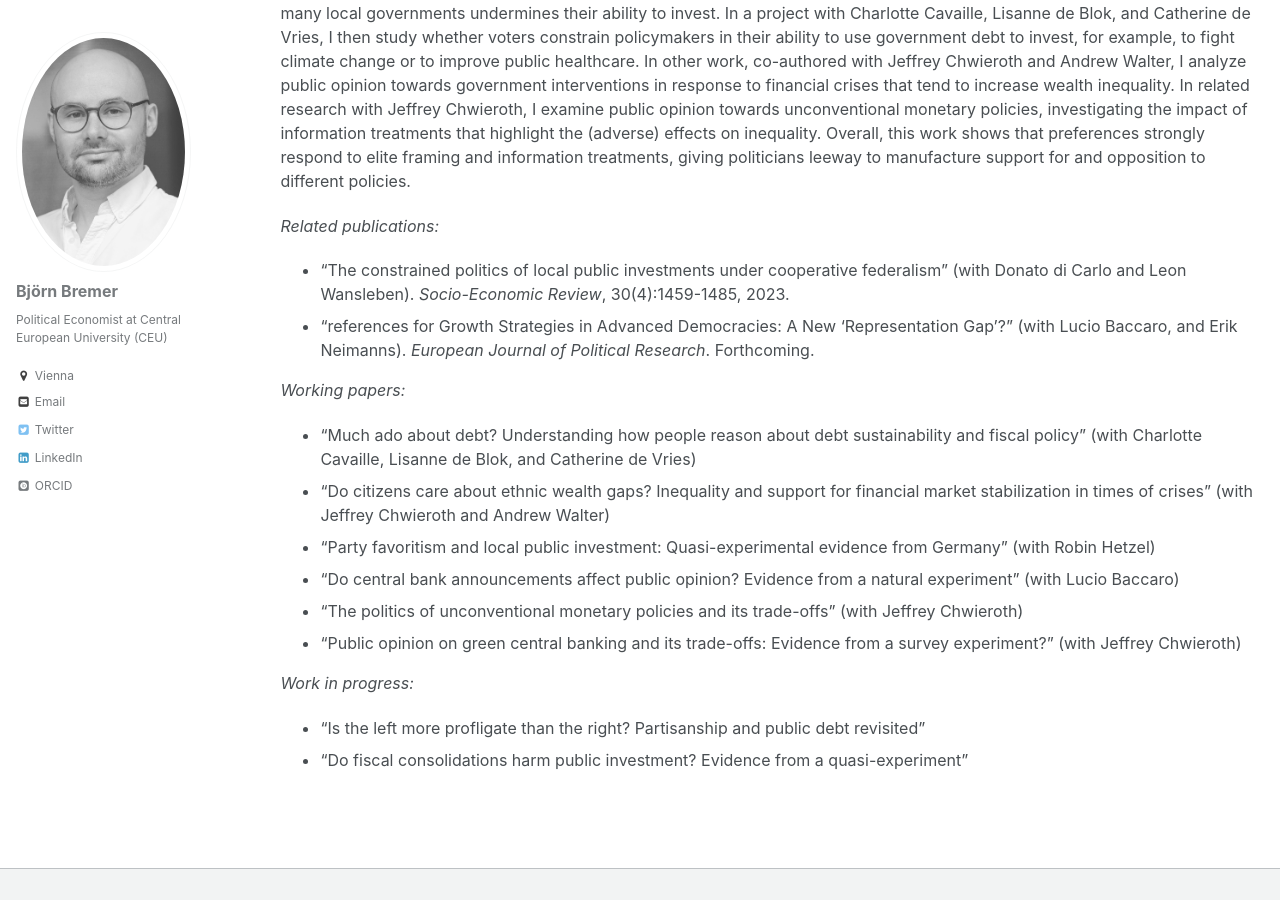
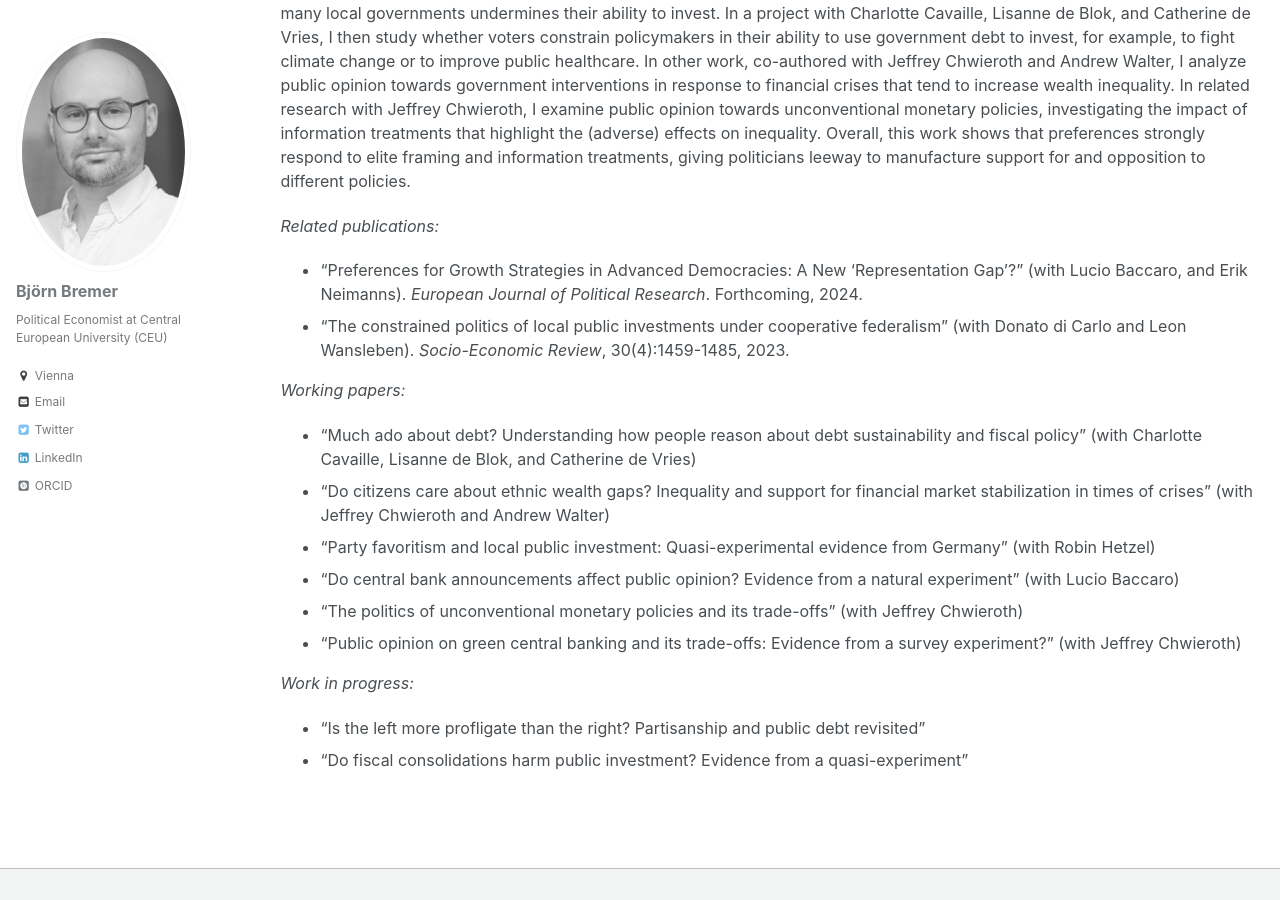
Before and after one commit to bjoernbremer/bjoernbremer.github.io, a Jekyll site: the page built from _projects/4_politics_macroeconomics.md, in a window 1280 px wide and 900 px high, scrolled down 495 px. Built offline with Jekyll 4.4.1, drawn with Linux system fonts in a browser that asks for light colours; some web fonts are replaced.

Commit message:
Update 4_politics_macroeconomics.md

```diff
--- a/_projects/4_politics_macroeconomics.md
+++ b/_projects/4_politics_macroeconomics.md
@@ -12,8 +12,8 @@ A large focus of these projects is to examine the relationship between macroecon
 
 *Related publications:*
 
+* "Preferences for Growth Strategies in Advanced Democracies: A New 'Representation Gap'?" (with [Lucio Baccaro](http://www.mpifg.de/people/lb/index_en.asp), and [Erik Neimanns](https://www.mpifg.de/forschung/wissdetails_en.asp?MitarbID=885)). *European Journal of Political Research*. Forthcoming, 2024.
 * ["The constrained politics of local public investments under cooperative federalism"](https://doi.org/10.1093/ser/mwac026) (with [Donato di Carlo](https://www.mpifg.de/person/110112/753645) and [Leon Wansleben](https://www.mpifg.de/person/wansleben-leon/576460)). *Socio-Economic Review*,  30(4):1459-1485, 2023.
-* "references for Growth Strategies in Advanced Democracies: A New 'Representation Gap'?" (with [Lucio Baccaro](http://www.mpifg.de/people/lb/index_en.asp), and [Erik Neimanns](https://www.mpifg.de/forschung/wissdetails_en.asp?MitarbID=885)). *European Journal of Political Research*. Forthcoming.
 
 *Working papers:*
 
```
